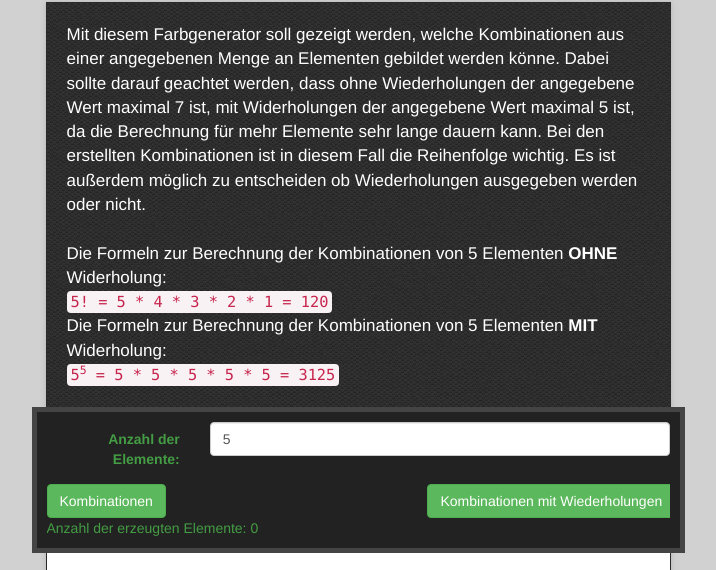
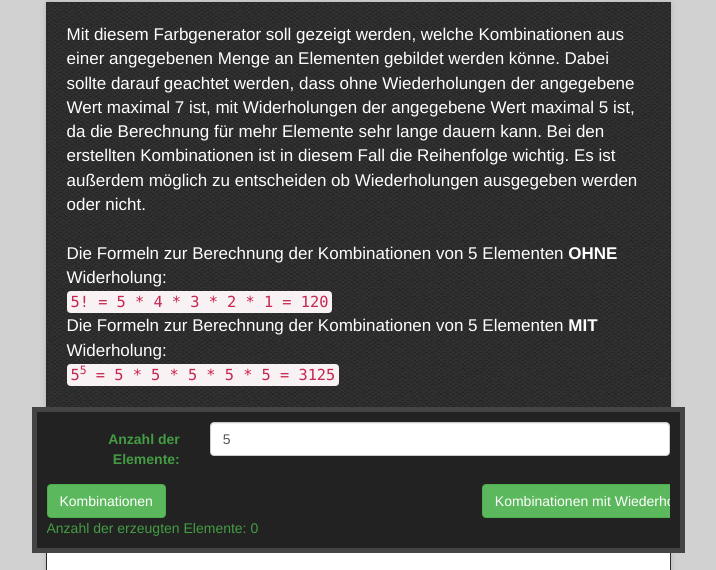
Before and after one commit to StefanKert/ColorCombinator, a plain HTML site: page index.html in a window 1280 px wide. Shown: the part 71-641 px from the top of the page, without its empty margins (282-998 px from the left). Drawn offline with nearby package versions, Linux system fonts and the light colour scheme; some packages are replaced by stand-ins of ours.

Commit message:
Arranged buttons

```diff
--- a/index.html
+++ b/index.html
@@ -57,11 +57,11 @@
 										</div>
 									</div>
 									<div class="row">
-											<div class="col-md-7">
+											<div class="col-md-8">
 												<button type="button" class="btn btn-success" ng-click="combineColors(false)">Kombinationen</button>
 											</div>
-											<div class="col-md-5">
-												<button type="button" class="btn btn-success" ng-click="combineColors(true)">Kombinationen mit Wiederholungen</button>
+											<div class="col-md-4">
+												<button type="button" class="btn btn-success" ng-click="combineColors(true)">Kombinationen mit Wiederholungen&nbsp;</button>
 											</div>
 									</div>
 									<div class="row">
```
